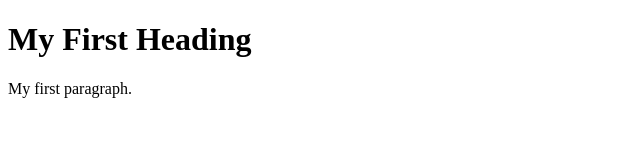
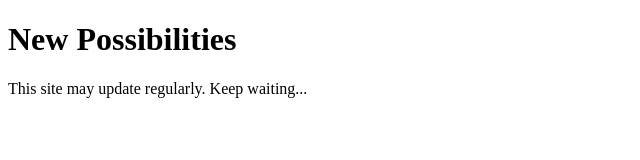
Before and after one commit to Zero2wo/ryive.github.io, a plain HTML site: page index.html in a window 1280 px wide. Shown: the whole page, without its empty margins (0-640 px from the left). Drawn offline with Linux system fonts and the light colour scheme.

Commit message:
Update index.html

```diff
--- a/index.html
+++ b/index.html
@@ -2,9 +2,11 @@
 <html>
 <body>
 
-<h1>My First Heading</h1>
+<h1>New Possibilities</h1>
 
-<p>My first paragraph.</p>
+<p>This site may update regularly.
+Keep waiting...
+</p>
 
 </body>
 </html>
```
